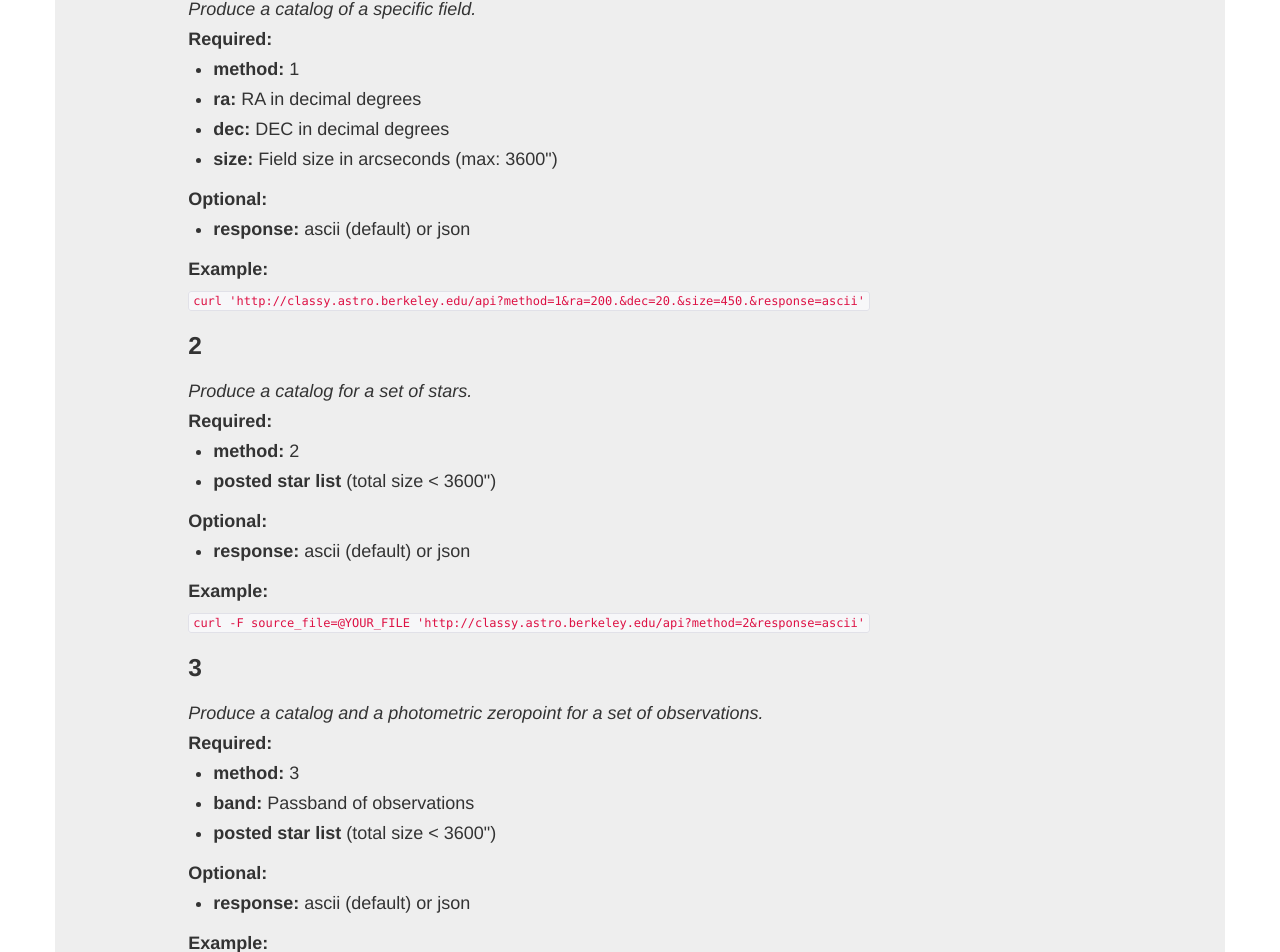
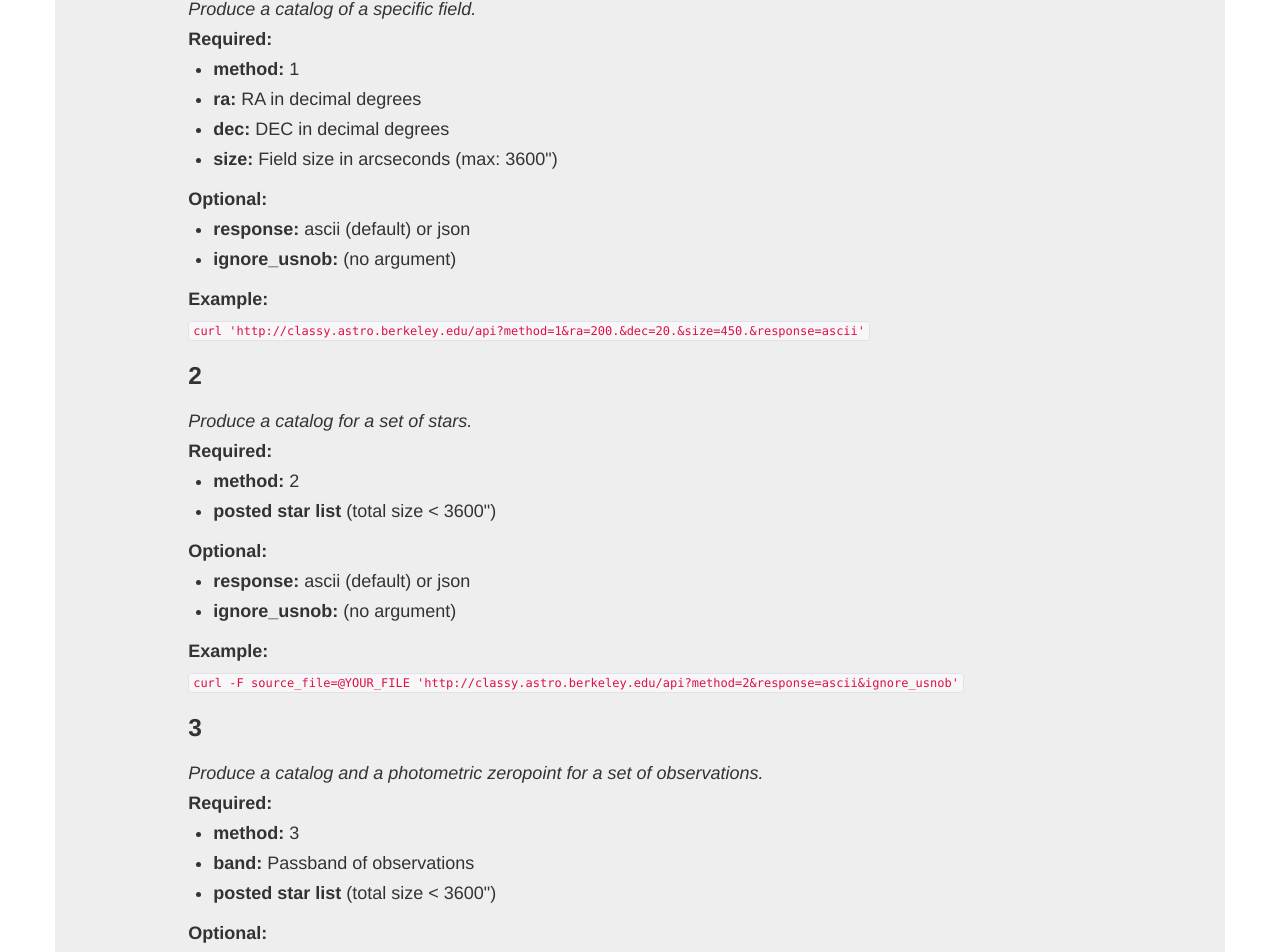
Before and after one commit to ishivvers/photometry_zp_server_web, a Flask app: page /info in a window 1280 px wide. Shown: the part 4567-5519 px from the top of the page. Run offline with Flask 2, Linux system fonts and the light colour scheme; parts of the project's set-up code (start-up, migrations or seed data) failed here and were passed over; some libraries are stand-ins or nearby versions.

Commit message:
Fixed up a bug where the API didn't properly insert some needed info  into the database for inspecting the plots later Also included an example to show the 'ignore_usnob' flag in the info page

```diff
--- a/PhotoZPE/templates/info.html
+++ b/PhotoZPE/templates/info.html
@@ -240,6 +240,7 @@
 		  <strong>Optional:</strong>
 		  <ul>
 			<li><b>response:</b> ascii (default) or json</li>
+			<li><b>ignore_usnob:</b> (no argument)</li>
 		  </ul>
 		  <strong>Example:</strong><br>
 			<code>curl 'http://classy.astro.berkeley.edu/api?method=1&amp;ra=200.&amp;dec=20.&amp;size=450.&amp;response=ascii'</code>
@@ -258,9 +259,10 @@
 			  <strong>Optional:</strong>
 			  <ul>
 				<li><b>response:</b> ascii (default) or json</li>
+				<li><b>ignore_usnob:</b> (no argument)</li>
 			  </ul>
 			  <strong>Example:</strong><br>
-				<code>curl -F source_file=@YOUR_FILE 'http://classy.astro.berkeley.edu/api?method=2&amp;response=ascii'</code>
+				<code>curl -F source_file=@YOUR_FILE 'http://classy.astro.berkeley.edu/api?method=2&amp;response=ascii&ignore_usnob'</code>
 		  </div> <!--/span-->
 		</div><!--/row-->
 
--- a/PhotoZPE/views.py
+++ b/PhotoZPE/views.py
@@ -167,9 +167,7 @@ def show_upload():
             if source_file and allowed_file(source_file.filename):
                 # try to parse with numpy
                 try:
-                    fn = app.root_path + '/tmp/' + str(np.random.randint(9999)) + '.txt'
-                    source_file.save( fn )
-                    data = np.loadtxt( fn ) #[:1000] #only accept first 1000 sources
+                    data = np.loadtxt( source_file ) #[:1000] #only accept first 1000 sources
                     # check to see whether we exceed the 1-degree limit
                     center, size = gs.find_field( data[:,:2] )
                     if max(size) > MAX_FIELD:
@@ -863,7 +861,7 @@ def api_handler():
 
         # create a database entry, so we can view these results through the GUI too
         coll = create_collection()
-        coll.insert( {"entry":"mode", "mode":1} )
+        coll.insert( {"entry":"method", "method":1} )
         coll.insert( {"entry":"search_field", "ra":ra, "dec":dec, "fs":size} )
         try:
             cat = gs.catalog( (ra,dec), size, ignore=ignore )
@@ -895,7 +893,7 @@ def api_handler():
             return response
     else:
         '''
-        Produce and return a cross-matched catalog, perhaps with zeropoint estimate.  Modes 2, 3.
+        Produce and return a cross-matched catalog, perhaps with zeropoint estimate.  Methods 2, 3.
         '''
         try:
             method = int( request.args.get('method') )
@@ -906,9 +904,7 @@ def api_handler():
         if source_file and allowed_file(source_file.filename):
             # try to parse with numpy
             try:
-                fn = app.root_path + '/tmp/' + str(np.random.randint(9999)) + '.txt'
-                source_file.save( fn )
-                data = np.loadtxt( fn ) #[:1000] #only accept first 1000 sources
+                data = np.loadtxt( source_file ) #[:1000] #only accept first 1000 sources
                 # check to see whether we exceed the 1-degree limit
                 center, size = gs.find_field( data[:,:2] )
                 if max(size) > MAX_FIELD:
@@ -931,6 +927,7 @@ def api_handler():
             requested_coords = data[:,:2].tolist()
 
             center, size = gs.find_field( requested_coords )
+            coll.insert( {"entry":"search_field", "ra":center[0], "dec":center[1], "fs":max(size)} )
             try:
                 cat = gs.catalog( center, max(size), requested_coords, ignore=ignore )
             except ValueError:
@@ -984,6 +981,7 @@ def api_handler():
             inst_mags = data[:,2].tolist()
 
             center, size = gs.find_field( requested_coords )
+            coll.insert( {"entry":"search_field", "ra":center[0], "dec":center[1], "fs":max(size)} )
             try:
                 cat = gs.catalog( center, max(size), requested_coords, ignore=ignore )
             except ValueError:
```
